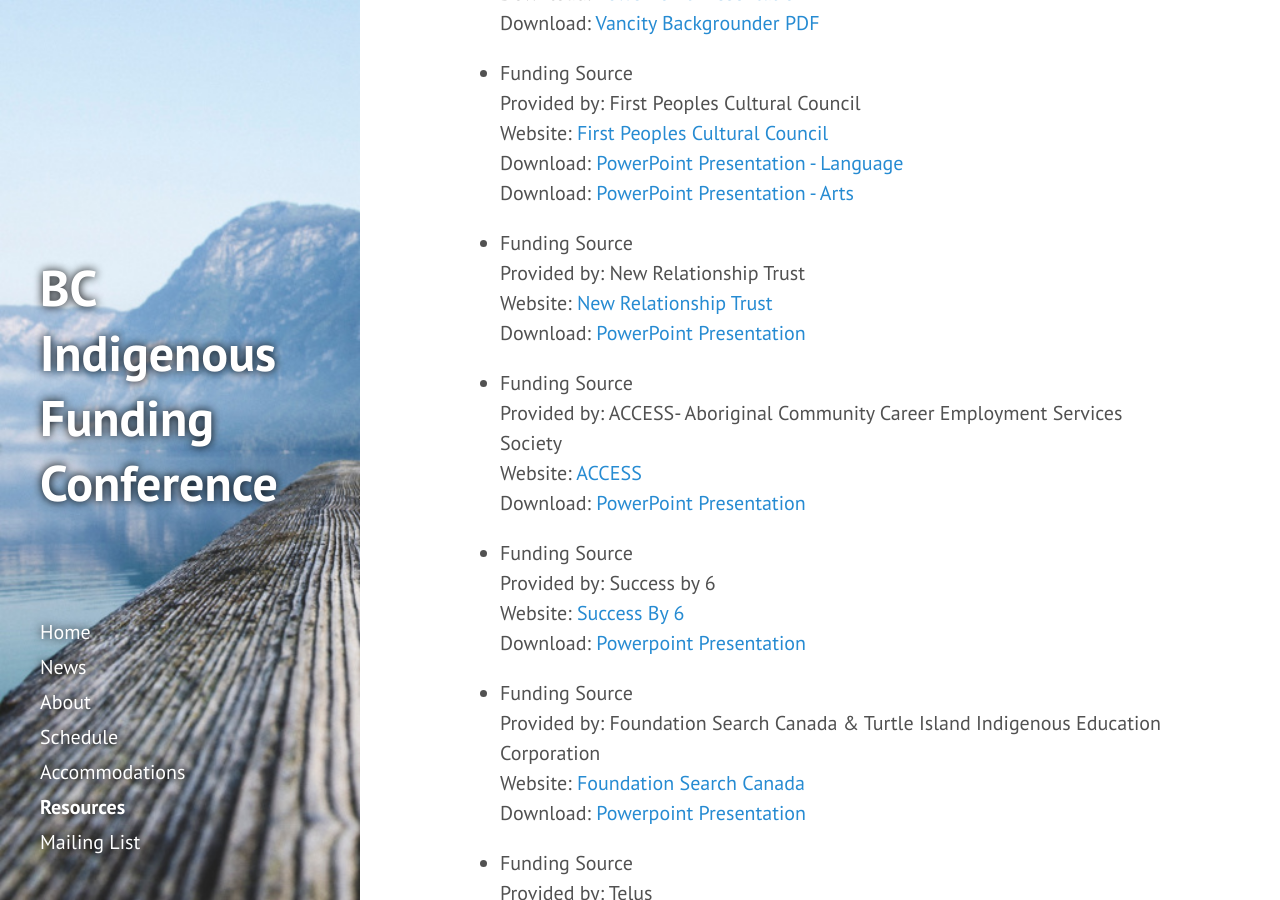
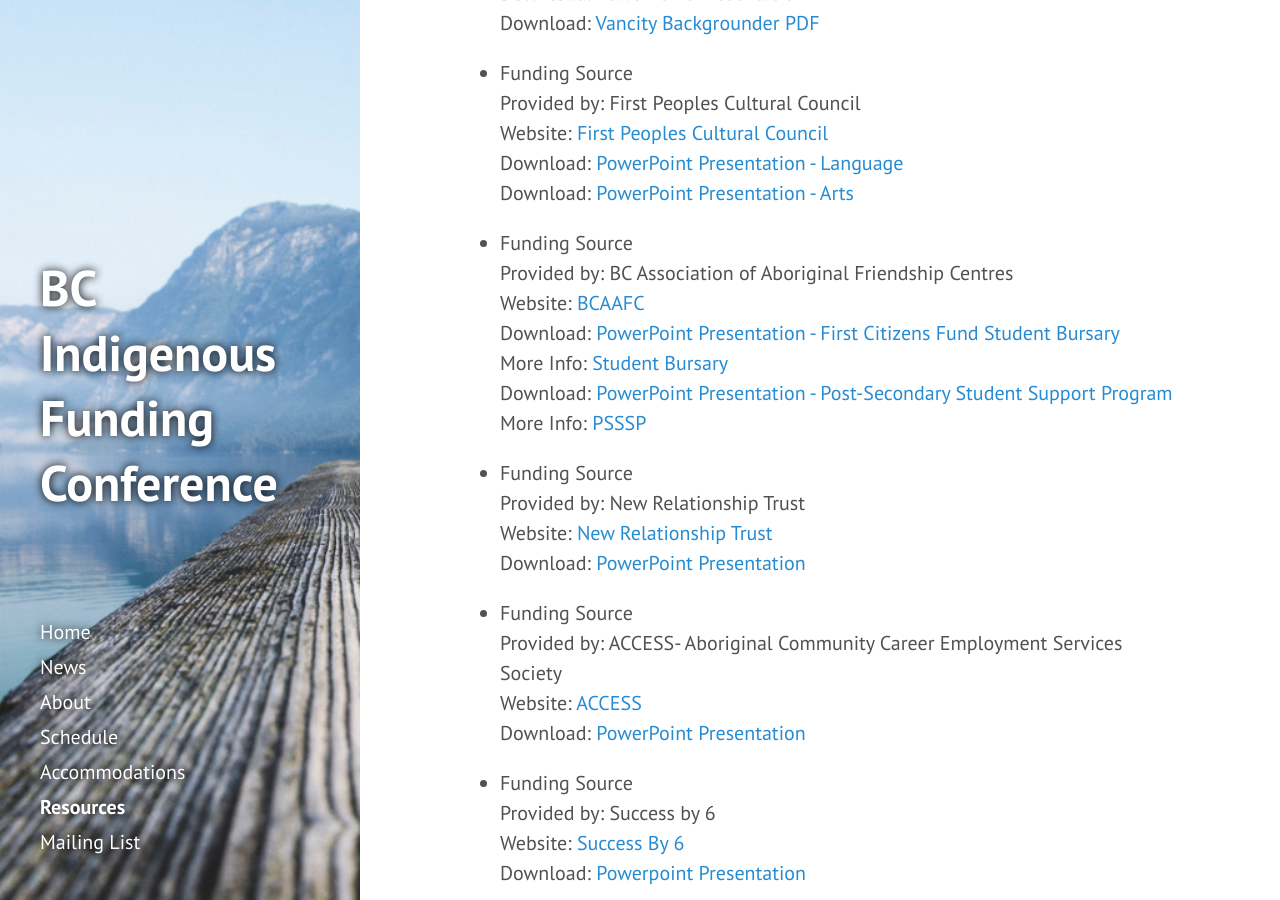
Before and after one commit to BCAAFC/funding-conference-2016, a Jekyll site: the page built from resources.md, in a window 1280 px wide and 900 px high, scrolled down 822 px. Built offline with Jekyll 4.4.1, drawn with Linux system fonts in a browser that asks for light colours; nearby versions of some CDN libraries.

Commit message:
resources
PSSSP and FCF PPT added

```diff
--- a/resources.md
+++ b/resources.md
@@ -60,6 +60,20 @@
   Download: [PowerPoint Presentation - Language](/public/resources/FirstPeoplesCulturalCouncilLanguage.pptx)
   <br>
   Download: [PowerPoint Presentation - Arts](/public/resources/FirstPeoplesCulturalCouncilArts.pptx)
+
+* Funding Source
+  <br>
+  Provided by: BC Association of Aboriginal Friendship Centres
+  <br>
+  Website: [BCAAFC](http://www.bcaafc.com/)
+  <br>
+  Download: [PowerPoint Presentation - First Citizens Fund Student Bursary](/public/resources/BCAAFC_FCF_StudentBursary.pptx)
+  <br>
+  More Info: [Student Bursary](http://www.bcaafc.com/programs/first-citizens-fund/5-programs/programs/31-studentbursary/)
+  <br>
+  Download: [PowerPoint Presentation - Post-Secondary Student Support Program](/public/resources/BCAAFC_PSSSP.pptx)
+  <br>
+  More Info: [PSSSP](http://www.bcaafc.com/programs/psssp/)
 
 * Funding Source
   <br>
```
